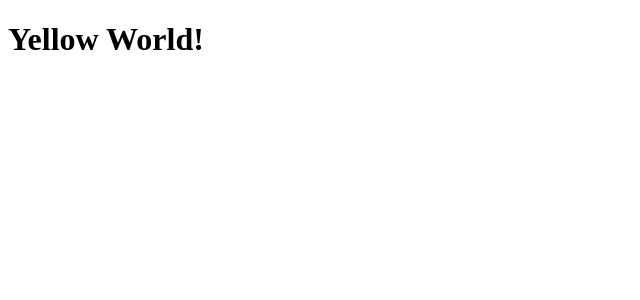
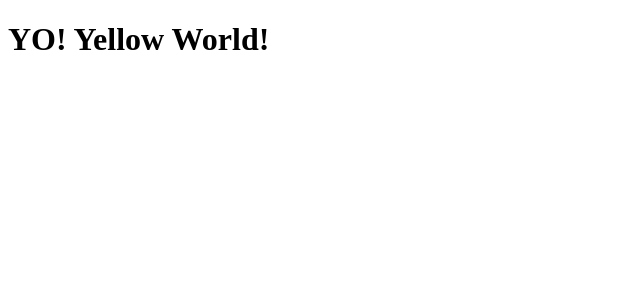
Before and after one commit to JarlLyng/SW-timeline-nuxt, a Nuxt app: page / in a window 1280 px wide. Shown: the top 300 px of the page, without its empty margins (0-640 px from the left). Built offline with nearby package versions, Linux system fonts and the light colour scheme.

Commit message:
Update Hero.vue

```diff
--- a/components/Hero.vue
+++ b/components/Hero.vue
@@ -1,3 +1,3 @@
 <template>
-  <h1>Yellow World!</h1>
+  <h1>YO! Yellow World!</h1>
 </template>
```
